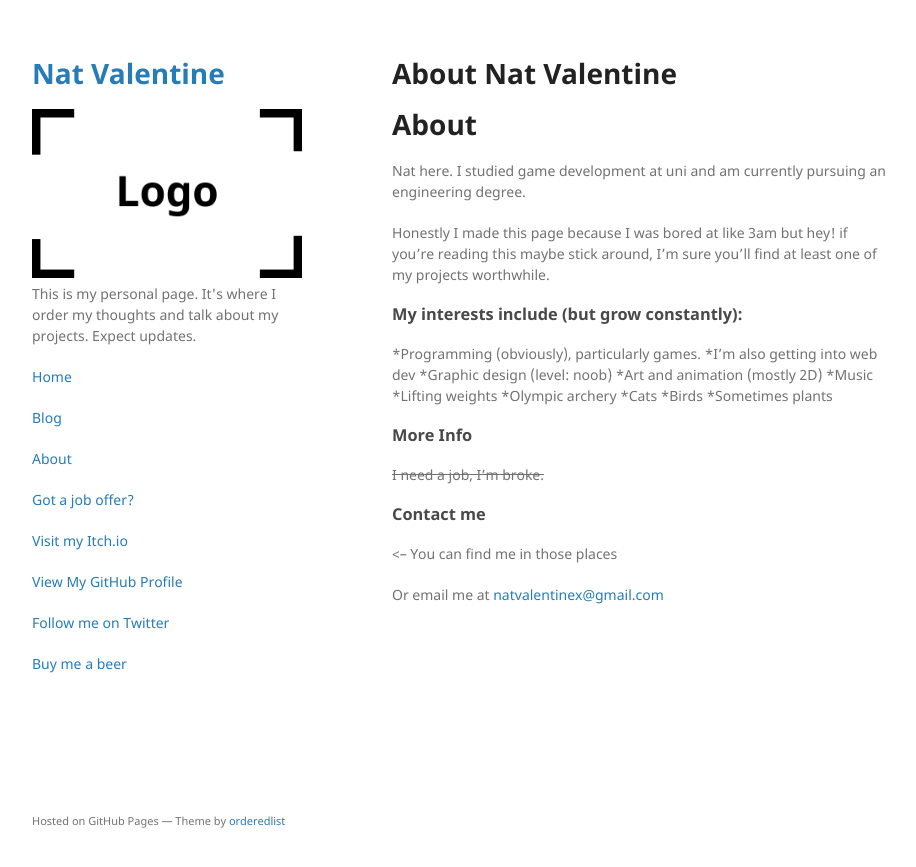
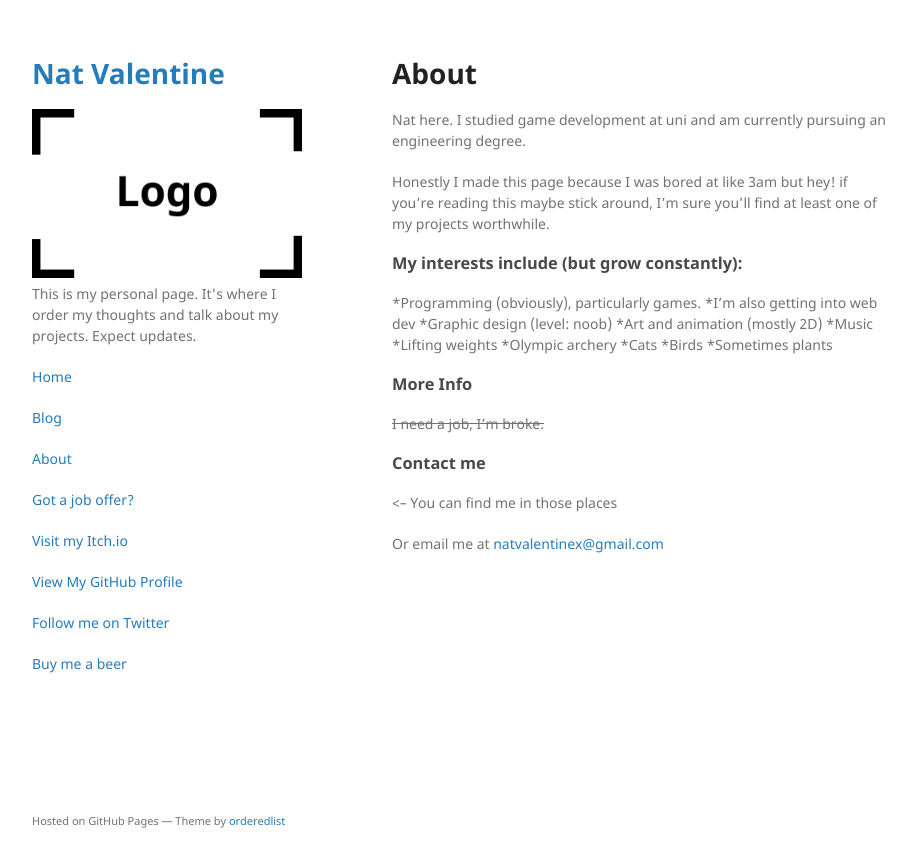
Before and after one commit to NatValentine/natvalentine.github.io, a Jekyll site: the page built from about.md, in a window 1280 px wide. Shown: the top 867 px of the page, without its empty margins (178-1094 px from the left). Built offline with Jekyll 4.4.1, drawn with Linux system fonts in a browser that asks for light colours.

Commit message:
Update about.md

```diff
--- a/about.md
+++ b/about.md
@@ -1,10 +1,8 @@
 ---
 layout: page
-title: About Nat Valentine
+title: About
 permalink: /about/
 ---
-
-# About
 
 Nat here. I studied game development at uni and am currently pursuing an engineering degree.
 
```
